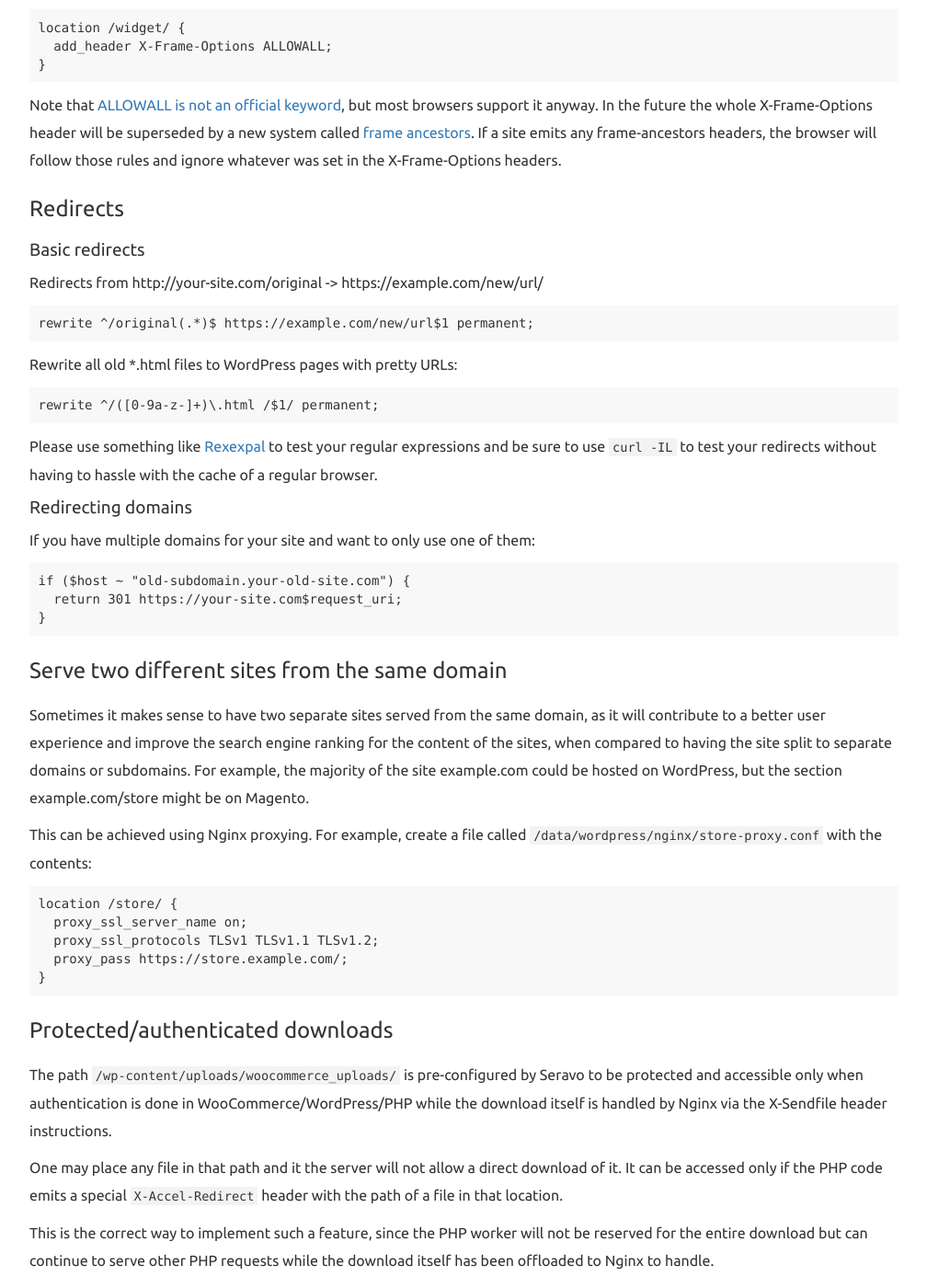
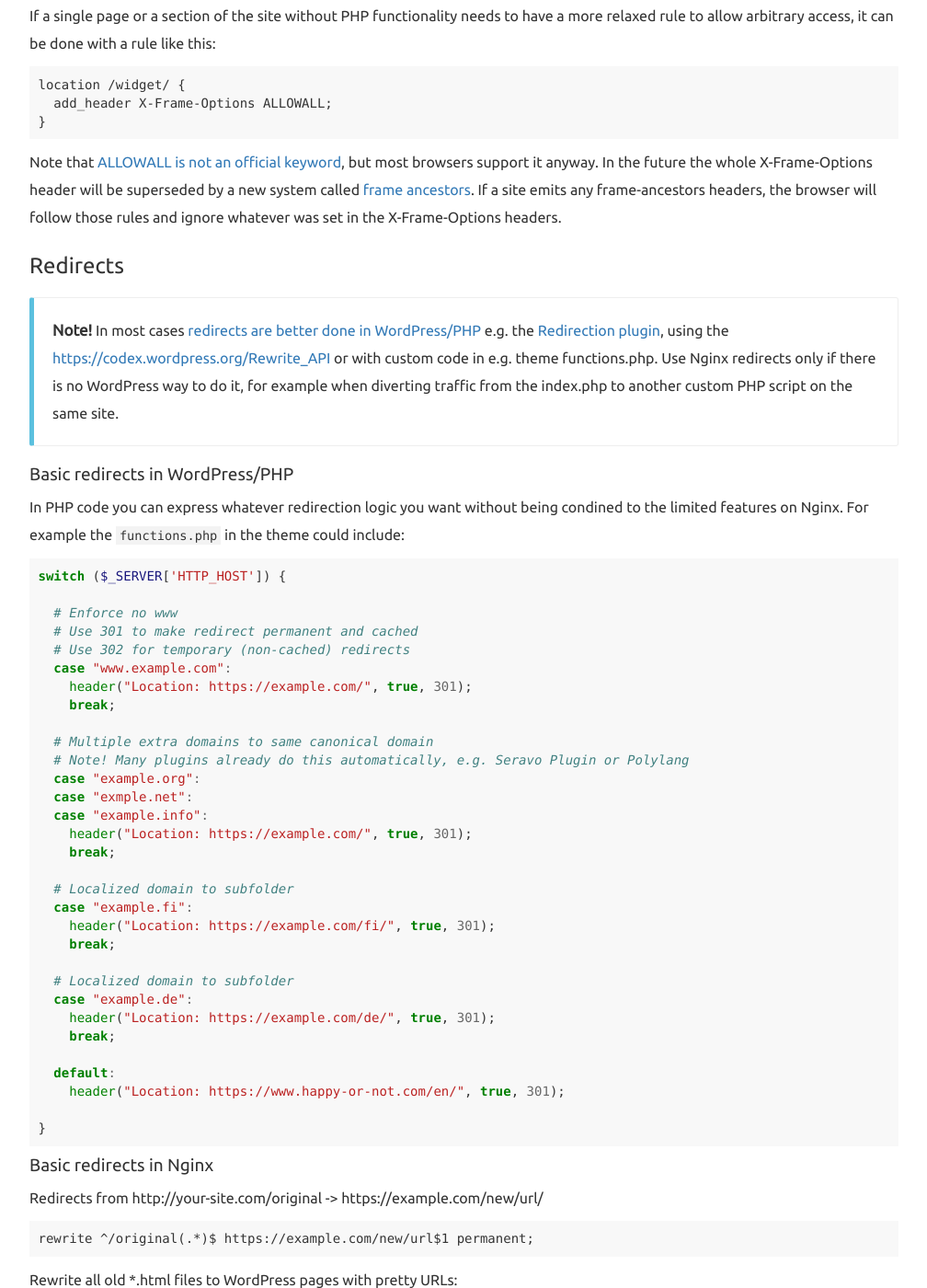
Before and after one commit to Seravo/docs, a Jekyll site: the page built from _posts/2015-10-11-nginx.md, in a window 1280 px wide and 1400 px high, scrolled down 2562 px. Shown: the whole window at 92% size, without its empty margins (233-1241 px from the left). Built offline with Jekyll 4.4.1, drawn with Linux system fonts in a browser that asks for light colours; nearby versions of some CDN libraries; some of the changed text lies outside the part shown.

Commit message:
Update docs on redirects and include PHP examples as preferred ones

````diff
--- a/_posts/2015-10-11-nginx.md
+++ b/_posts/2015-10-11-nginx.md
@@ -74,14 +74,14 @@ If there should be any errors `wp-restart-nginx` will warn you about them and re
 
 To force all your users to connect via https, you may redirect them to the https side with a Nginx configuration.
 
-The preferred method to force HTTPS is with a custom variable.
+> **Note!** There are many built-in methods in WordPress to enforce HTTPS and the Seravo Plugin also enforces both https and a canonical domain when it can detect that what that those are available, so **most of the time one should not use the Nginx configuration below**.
+
+The preferred method in Nginx to force HTTPS is with a custom variable.
 
 ```
 # Force redirect http -> https
 set $force_https 1;
 ```
-
-Note that there are many built-in methods in WordPress to enforce HTTPS and the Seravo Plugin also enforces both https and a canonical domain when it can detect that what that those are available, so most of the time one should not use the Nginx configuration above.
 
 ### Making exceptions to the default X-Frame-Options rule
 
@@ -107,7 +107,46 @@ Note that [ALLOWALL is not an official keyword](https://tools.ietf.org/html/rfc7
 
 ### Redirects
 
-#### Basic redirects
+> **Note!** In most cases [redirects are better done in WordPress/PHP](https://help.seravo.com/en/knowledgebase/13/docs/33-how-do-i-add-custom-configurations-to-the-web-server) e.g. the [Redirection plugin](https://wordpress.org/plugins/redirection/), using the [https://codex.wordpress.org/Rewrite_API](https://codex.wordpress.org/Rewrite_API) or with custom code in e.g. theme functions.php. Use Nginx redirects only if there is no WordPress way to do it, for example when diverting traffic from the index.php to another custom PHP script on the same site.
+
+#### Basic redirects in WordPress/PHP
+
+In PHP code you can express whatever redirection logic you want without being condined to the limited features on Nginx. For example the `functions.php` in the theme could include:
+```php
+switch ($_SERVER['HTTP_HOST']) {
+
+  # Enforce no www
+  # Use 301 to make redirect permanent and cached
+  # Use 302 for temporary (non-cached) redirects
+  case "www.example.com":
+    header("Location: https://example.com/", true, 301);
+    break;
+
+  # Multiple extra domains to same canonical domain
+  # Note! Many plugins already do this automatically, e.g. Seravo Plugin or Polylang
+  case "example.org":
+  case "exmple.net":
+  case "example.info":
+    header("Location: https://example.com/", true, 301);
+    break;
+
+  # Localized domain to subfolder
+  case "example.fi":
+    header("Location: https://example.com/fi/", true, 301);
+    break;
+
+  # Localized domain to subfolder
+  case "example.de":
+    header("Location: https://example.com/de/", true, 301);
+    break;
+
+  default:
+    header("Location: https://www.happy-or-not.com/en/", true, 301);
+
+}
+```
+
+#### Basic redirects in Nginx
 
 Redirects from http://your-site.com/original -> https://example.com/new/url/
 
@@ -121,9 +160,16 @@ Rewrite all old \*.html files to WordPress pages with pretty URLs:
 rewrite ^/([0-9a-z-]+)\.html /$1/ permanent;
 ```
 
+Serve country pages (example.es, example.de etc) from custom PHP file
+```
+if ($host ~ "example.es|example.de") {
+  rewrite ^(/)?$ /country-pages/index.php last;
+}
+```
+
 Please use something like [Rexexpal](http://www.regexpal.com/) to test your regular expressions and be sure to use `curl -IL` to test your redirects without having to hassle with the cache of a regular browser.
 
-#### Redirecting domains
+#### Redirecting domains in Nginx
 
 If you have multiple domains for your site and want to only use one of them:
 
@@ -131,6 +177,23 @@ If you have multiple domains for your site and want to only use one of them:
 if ($host ~ "old-subdomain.your-old-site.com") {
   return 301 https://your-site.com$request_uri;
 }
+```
+
+## Testing redirects
+
+Please use [curl](https://curl.haxx.se/) to test redirects. Using a browser for testing will not work as the browser in most cases will cache the first redirect and after that no changes will be visible when testing with a broser. Using `curl` ensures there is no caching at all and it will print `location:` headers that show clearly what the redirect is.
+
+Example:
+```sh
+$ curl -IL example.org
+HTTP/1.1 200 OK
+X-Cache: HIT
+Location: https://example.com/
+Content-Length: 100
+
+HTTP/1.1 200 OK
+X-Cache: HIT
+Content-Length: 1270
 ```
 
 ### Serve two different sites from the same domain
````
